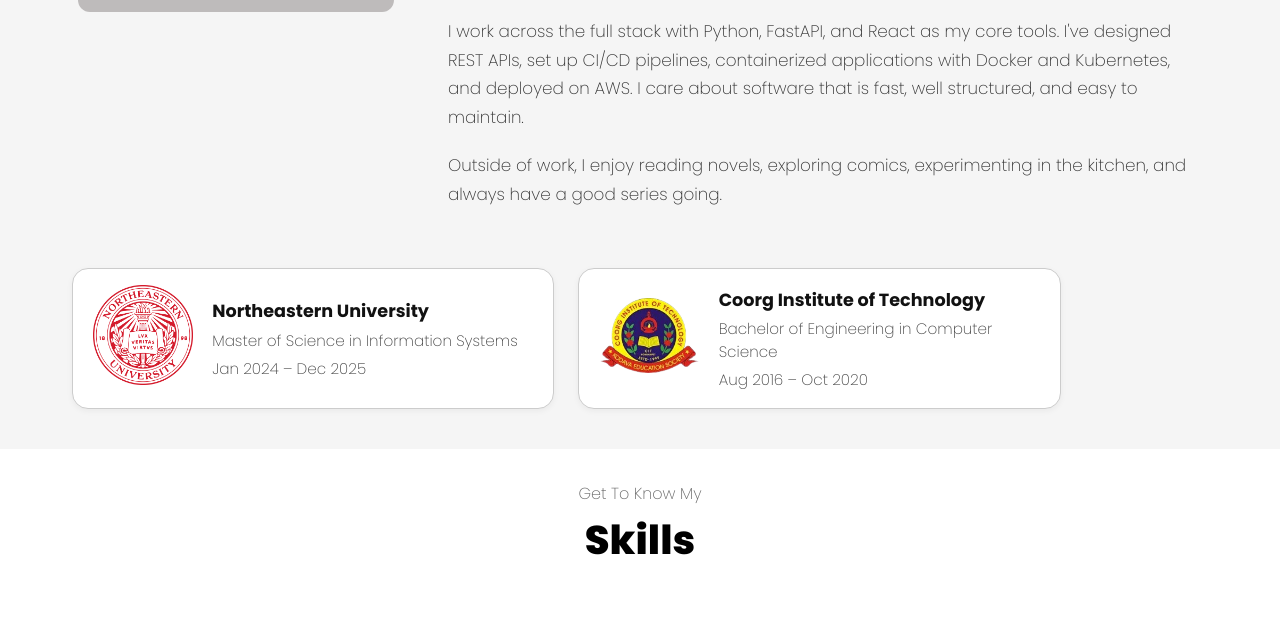
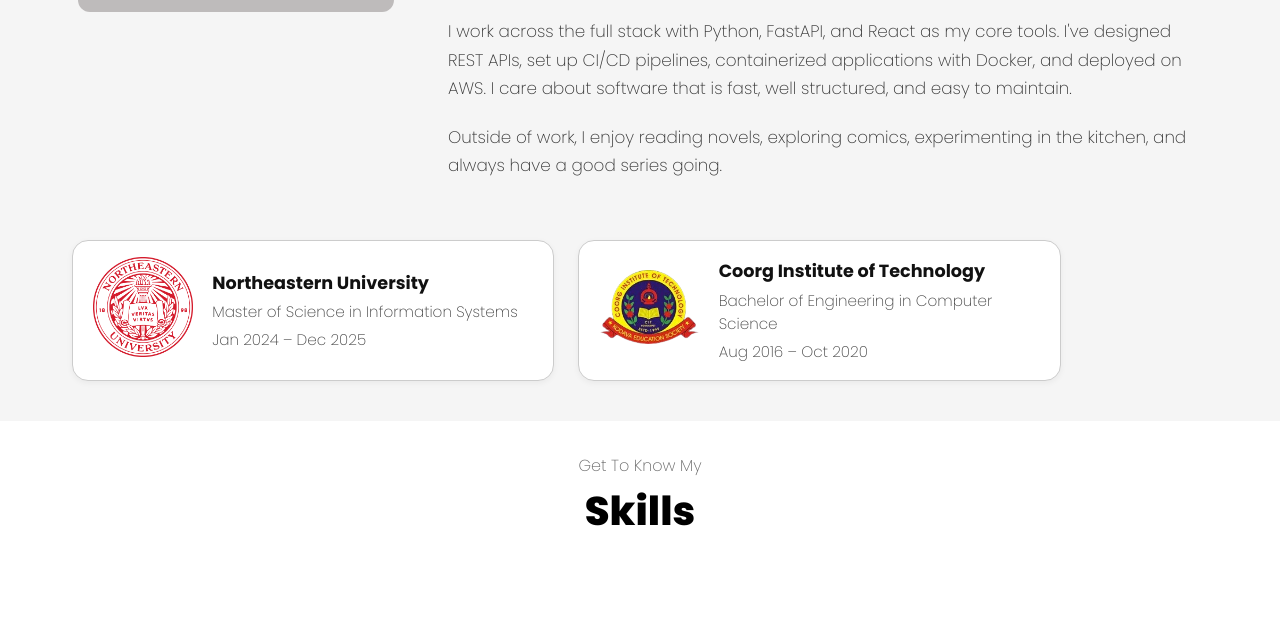
Before and after one commit to Sushma-Kunjangada-Arun/portfolio, a plain HTML site: page index.html in a window 1280 px wide. Shown: the part 1084-1702 px from the top of the page. Drawn offline with nearby package versions, Linux system fonts and the light colour scheme.

Commit message:
update about me

```diff
--- a/index.html
+++ b/index.html
@@ -149,7 +149,7 @@
             I moved to Boston for my Master's in Information Systems at Northeastern, and most recently worked at Santander Bank where I migrated core banking applications to AWS, rebuilt monolithic systems as microservices using Python and FastAPI, and built responsive React frontends.
           </p>
           <p>
-            I work across the full stack with Python, FastAPI, and React as my core tools. I've designed REST APIs, set up CI/CD pipelines, containerized applications with Docker and Kubernetes, and deployed on AWS. I care about software that is fast, well structured, and easy to maintain.
+            I work across the full stack with Python, FastAPI, and React as my core tools. I've designed REST APIs, set up CI/CD pipelines, containerized applications with Docker, and deployed on AWS. I care about software that is fast, well structured, and easy to maintain.
           </p>
           <p>
             Outside of work, I enjoy reading novels, exploring comics, experimenting in the kitchen, and always have a good series going.
```
